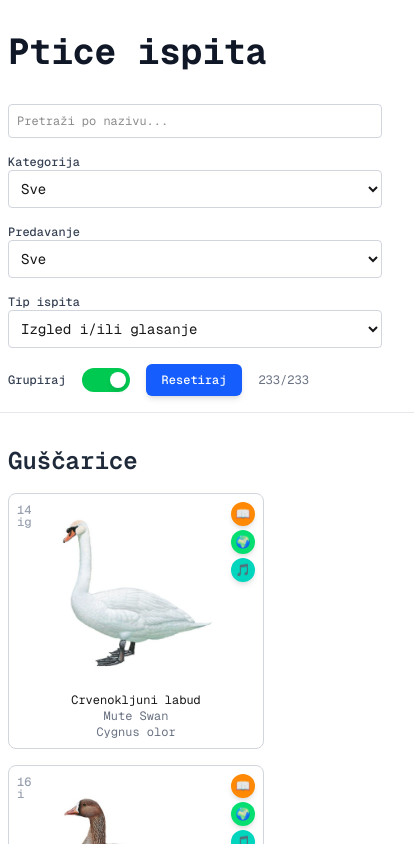
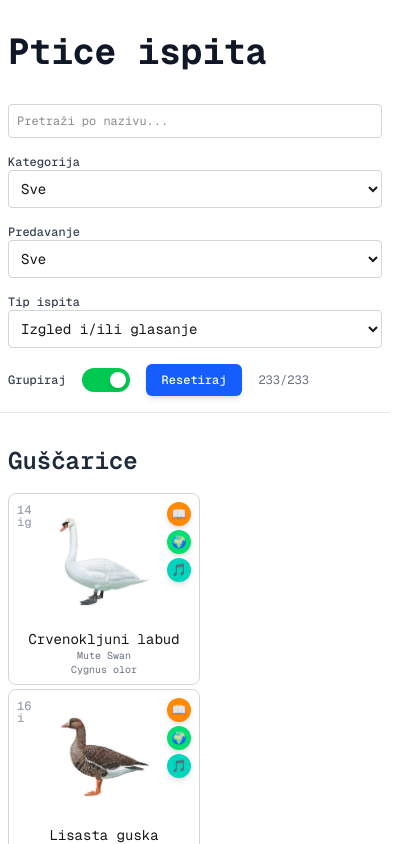
Before and after one commit to LeaRezic/ptice-ispita, a Next.js app: page / in a window 390 px wide. Shown: the top 844 px of the page, 414 px wide, since content can reach past the window. Built offline with nearby package versions, Linux system fonts and the light colour scheme.

Commit message:
Make a bit less ugly on tiny vs huge screens

```diff
--- a/src/components/bird-card.tsx
+++ b/src/components/bird-card.tsx
@@ -73,15 +73,15 @@ const BirdCard: React.FC<BirdCardProps> = ({ bird }) => {
       <div className="flex-1 flex flex-col min-h-full items-center text-center gap-2 p-2">
         <div className="flex-1 flex justify-center items-center">
           <img
-            className="object-contain w-full h-auto max-w-40 max-h-40"
+            className="object-contain w-full h-auto max-w-24 lg:max-w-40 max-h-24 lg:max-h-40"
             src={bird.thumbnail}
             alt={bird.name}
           />
         </div>
         <div>
-          <p>{bird.name}</p>
-          <p className="text-xs text-gray-500">{bird.nameEnglish}</p>
-          <p className="text-xs text-gray-500">{bird.nameLatin}</p>
+          <p className="text-sm lg:text-base">{bird.name}</p>
+          <p className="text-tiny lg:text-xs text-gray-500">{bird.nameEnglish}</p>
+          <p className="text-tiny lg:text-xs text-gray-500">{bird.nameLatin}</p>
         </div>
       </div>
     </div>
--- a/src/components/select.tsx
+++ b/src/components/select.tsx
@@ -12,7 +12,7 @@ const Select: React.FC<SelectProps> = ({ label, options, value, onChange }) => {
     <div className="min-w-full md:min-w-0 flex gap-x-2 md:items-center flex-col md:flex-row">
       <label className="font-medium text-gray-700 whitespace-nowrap">{label}</label>
       <select
-        className="text-sm flex-1 md:flex-initial border border-gray-300 rounded p-2 focus:outline-none focus:ring-2 focus:ring-blue-500"
+        className="text-sm flex-1 3xl:flex-unset border border-gray-300 rounded p-2 focus:outline-none focus:ring-2 focus:ring-blue-500"
         value={value}
         onChange={(e) => onChange(e.target.value)}
       >
--- a/src/pages/_app.tsx
+++ b/src/pages/_app.tsx
@@ -17,7 +17,7 @@ export default function App({ Component, pageProps }: AppProps) {
     <div
       className={`${geistSans.className} ${geistMono.className} font-sans min-h-screen py-8 pb-20 sm:py-20`}
     >
-      <main className="flex flex-col gap-[32px] items-center sm:items-start text-xs md:text-base">
+      <main className="flex flex-col gap-[32px] min-w-full sm:items-start text-xs md:text-base">
         <Component {...pageProps} />
       </main>
       <footer className="flex gap-[24px] flex-wrap items-center justify-center">
--- a/src/pages/index.tsx
+++ b/src/pages/index.tsx
@@ -77,7 +77,7 @@ export default function BirdListPage() {
       </Head>
       <h1 className="container-padding-x text-4xl font-bold text-gray-900">Ptice ispita</h1>
 
-      <div className="container-padding-x flex gap-4 items-center flex-wrap 2xl:sticky 2xl:top-0 bg-white z-[30] py-4 border-b border-gray-200">
+      <div className="container-padding-x grid grid-cols-1 lg:grid-cols-2 xl:grid-cols-3 3xl:flex gap-4 items-stretch 2xl:sticky 2xl:top-0 bg-white z-[30] py-4 border-b border-gray-200">
         <input
           type="text"
           placeholder="Pretraži po nazivu..."
@@ -103,6 +103,7 @@ export default function BirdListPage() {
           value={examType}
           onChange={setExamType}
         />
+        <div className="flex items-center gap-4">
           <Toggle
             label="Grupiraj"
             value={groupByCategory}
@@ -116,17 +117,18 @@ export default function BirdListPage() {
           </button>
           <p className="text-xs text-gray-500" title="prikazano od ukupno">{filtered.length}/{birds.length}</p>
         </div>
+      </div>
 
 
       <ul className="container-padding-x flex gap-4 flex-wrap">
         {groupByCategory ? Object.entries(grouped).map(([category, birdsInCategory]) => (
           <li key={category} className="w-full mt-4">
             <h2 className="text-2xl font-semibold text-gray-800 mb-4">{category}</h2>
-            <ul className="flex gap-4 flex-wrap">
+            <ul className="flex gap-1 lg:gap-4 flex-wrap">
               {birdsInCategory.map(bird => (
                 <li
                   key={bird.id}
-                  className="border border-gray-300 rounded-lg hover:shadow-lg transition-shadow w-64 h-64"
+                  className="border border-gray-300 rounded-lg hover:shadow-lg transition-shadow w-48 lg:w-64 h-48 lg:h-64"
                 >
                   <BirdCard bird={bird} />
                 </li>
@@ -137,7 +139,7 @@ export default function BirdListPage() {
           filtered.map(bird => (
             <li
               key={bird.id}
-              className="border border-gray-300 rounded-lg hover:shadow-lg transition-shadow w-64 h-64"
+              className="border border-gray-300 rounded-lg hover:shadow-lg transition-shadow w-48 lg:w-64 h-48 lg:h-64"
             >
             <BirdCard bird={bird} />
           </li>
--- a/src/styles/globals.css
+++ b/src/styles/globals.css
@@ -14,6 +14,7 @@
 
 @theme {
   --breakpoint-3xl: 120rem;
+  --text-tiny: 0.625rem;
 }
 
 @media (prefers-color-scheme: dark) {
@@ -37,5 +38,5 @@ body {
 }
 
 .container-padding-x {
-  @apply px-8 sm:px-10 3xl:px-64;
+  @apply px-2 sm:px-6 md:px-10 3xl:px-64;
 }
```
Lines whose indentation alone changed are shown as unchanged.
